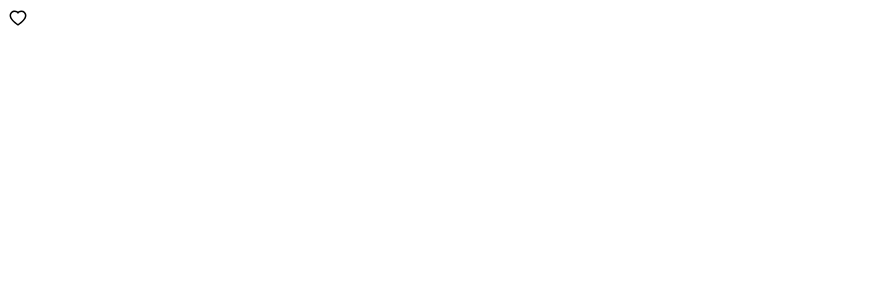
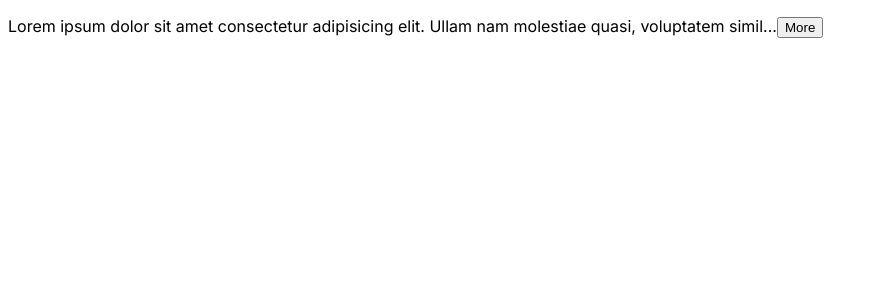
Before and after one commit to AirLShuan/earlchoate-site, a Next.js app: page / in a window 1280 px wide. Shown: the top 300 px of the page, without its empty margins (0-877 px from the left). Built offline with nearby package versions, Linux system fonts and the light colour scheme.

Commit message:
<Learning> Managing Componet States in React.

```diff
--- a/package.json
+++ b/package.json
@@ -10,6 +10,7 @@
   },
   "dependencies": {
     "bootstrap": "^5.3.3",
+    "immer": "^10.1.1",
     "next": "14.2.3",
     "react": "^18",
     "react-dom": "^18",
--- /dev/null
+++ b/src/app/components/Cart.tsx
@@ -0,0 +1,26 @@
+import React from 'react'
+
+interface Props {
+  cartItems: string[];
+  onClear: () => void;
+}
+
+const Cart = ({cartItems, onClear} : Props) => {
+  return (
+    <>
+      <div>
+        Cart
+        <ul>
+          {cartItems.map(item =>
+            <li key={item}>
+              {item}
+            </li>)
+          }
+        </ul>
+        <button onClick={onClear}>Clear</button>
+      </div>
+    </>
+  )
+}
+
+export default Cart
--- /dev/null
+++ b/src/app/components/ExpandableText.tsx
@@ -0,0 +1,26 @@
+import { useState } from "react";
+
+interface Props {
+    children: string;
+    maxChars?: number;
+}
+
+const ExpandableText = ({children, maxChars = 100}: Props) => {
+    const [isExpanded, setExpanded] = useState(false);
+
+    if (children.length <= maxChars)
+        return (
+            <p>
+                {children}
+            </p>
+        )
+    const text = isExpanded ? children : children.substring(0, maxChars);
+    return (
+            <p>
+                {text}...
+                <button onClick={() => setExpanded(!isExpanded)}>{isExpanded ? 'Less' : 'More'}</button>
+            </p>
+    )
+}
+
+export default ExpandableText
--- /dev/null
+++ b/src/app/components/NavBar.tsx
@@ -0,0 +1,15 @@
+import React from 'react'
+
+interface Props {
+    cartItemsCount: number;
+}
+
+const NavBar = ({cartItemsCount}: Props) => {
+  return (
+    <div>
+      NavBar: {cartItemsCount}
+    </div>
+  )
+}
+
+export default NavBar
--- a/src/app/page.tsx
+++ b/src/app/page.tsx
@@ -6,29 +6,21 @@ import Button from "./components/Button";
 import ListGroup from "./components/ListGroup";
 import { BsCalendarFill } from "react-icons/bs";
 import Like from "./components/Like";
+import NavBar from "./components/NavBar";
+import Cart from "./components/Cart";
+import ExpandableText from "./components/ExpandableText";
 
 export default function Page() {
-  const [alertVisible, setAlertVisiblity] = useState(false);
-  // let items = [
-  //   'New Orleans',
-  //   'San Deigo',
-  //   'Tokyo'
-  // ]
-  // const handleSelectItem = (item: string) => {
-  //   console.log(item);
-  // }
+
 
   return (
     <div>
-      <Like onClick={() => console.log('pressed')}></Like>
-        {
-          /*
-          {alertVisible && <Alert color="success" onClose={() => setAlertVisiblity(false)}>You touched the butt</Alert>}
-          <Button color="success" onClick={()=> setAlertVisiblity(true)}>Butt</Button>
-          <ListGroup items ={items} heading="Cities" onSelectItem={handleSelectItem}></ListGroup>
-          <BsCalendarFill color = 'red' size = '40'></BsCalendarFill>
-          */
-        }
+      <ExpandableText>
+        Lorem ipsum dolor sit amet consectetur adipisicing elit. Ullam nam molestiae quasi, voluptatem similique ex quaerat accusantium magnam dignissimos quis nihil saepe commodi aspernatur sit corporis eveniet consequatur repudiandae ducimus. Porro recusandae qui, nam impedit inventore reiciendis obcaecati aliquid nobis voluptates aperiam optio possimus at error. Odio aspernatur autem nemo sunt iure facere eius id ipsa totam, numquam, aut quo quaerat excepturi dicta aliquid pariatur! Labore eos quibusdam aut velit eum, tempora quam enim veritatis consequuntur accusamus recusandae nesciunt explicabo corrupti mollitia non illo officiis sit esse exercitationem perspiciatis praesentium voluptate quasi. Sequi voluptatum impedit nobis unde consectetur asperiores voluptatem?
+      </ExpandableText>
+      {
+
+      }
     </div>
   );
 }
```
Also changed, not shown: 2 other files (tests, documents, lock files or other folders).
